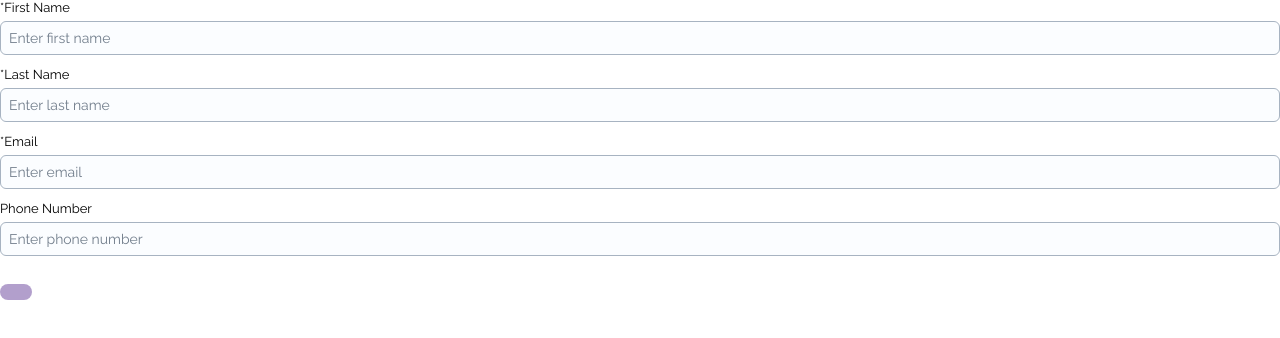
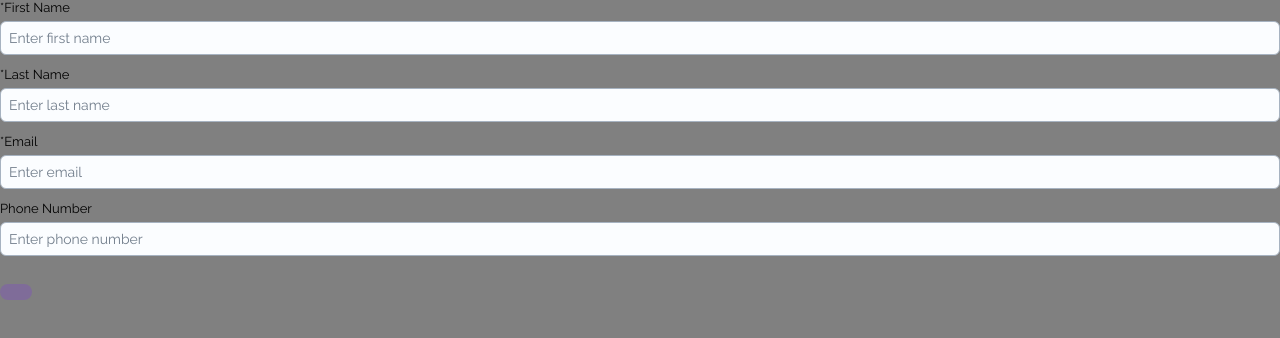
Before and after one commit to danielmruales/practice, a React (Create React App) app: page / in a window 1280 px wide. Shown: the top 338 px of the page. Built offline with nearby package versions, Linux system fonts and the light colour scheme.

Commit message:
first commit

```diff
--- a/src/App.css
+++ b/src/App.css
@@ -1,6 +1,6 @@
 @import url('https://fonts.googleapis.com/css?family=Raleway:300,400,400i,500,600,700,800,900&display=swap');
 body {
   font-family: 'Raleway', sans-serif !important;
-  background-color: transparent;
+  background-color: grey;
   margin: 0;
 }
--- a/src/FormWidget/FormWidget.js
+++ b/src/FormWidget/FormWidget.js
@@ -170,6 +170,7 @@ class FormWidget extends Component {
       this.setState({isLoading: true});
       this.postLeadInfo();
     }
+
   };
 
   render() {
@@ -251,7 +252,11 @@ class FormWidget extends Component {
         </div>
       );
     }
-    return <div className="thank-you">Thanks! A coach will contact you shortly with more information.</div>;
+    return <div className="thank-you">Thanks! A coach will contact you shortly with more information.
+    Click
+    <a target="_blank" href="https://cdn2.hubspot.net/hubfs/3856083/CEO%20Engagement%20Checklist.pdf"
+    rel="noopener noreferrer" className="thank-you">Here</a>
+    to view the pdf</div>;
   }
 }
 
```
Also changed, not shown: 1 other file (tests, documents, lock files or other folders).
